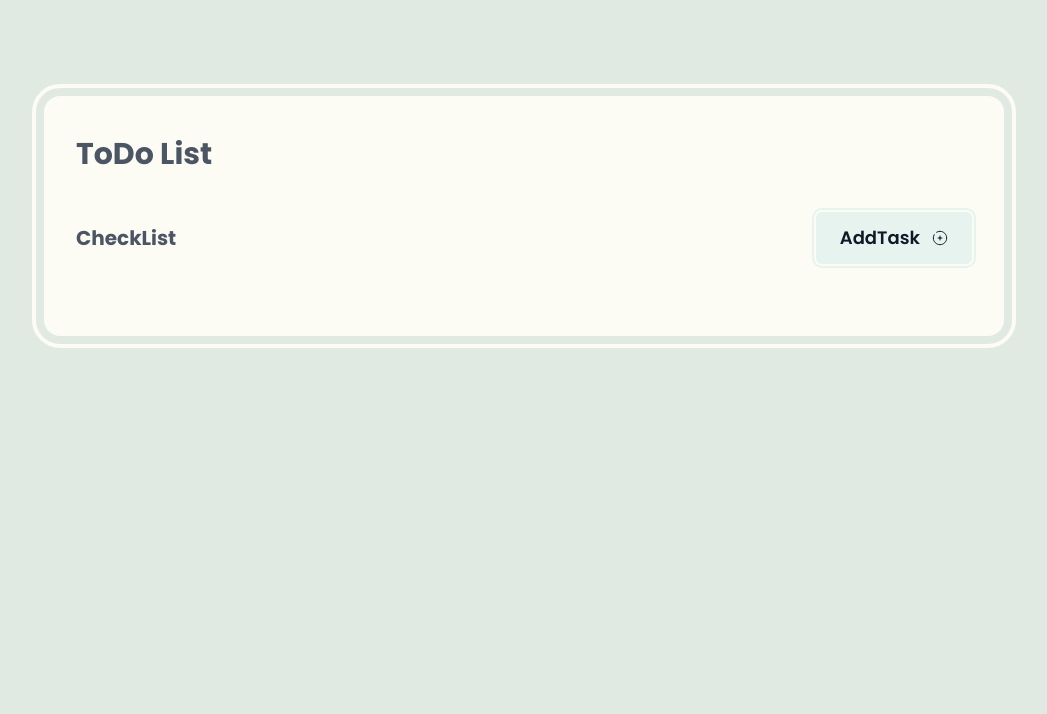
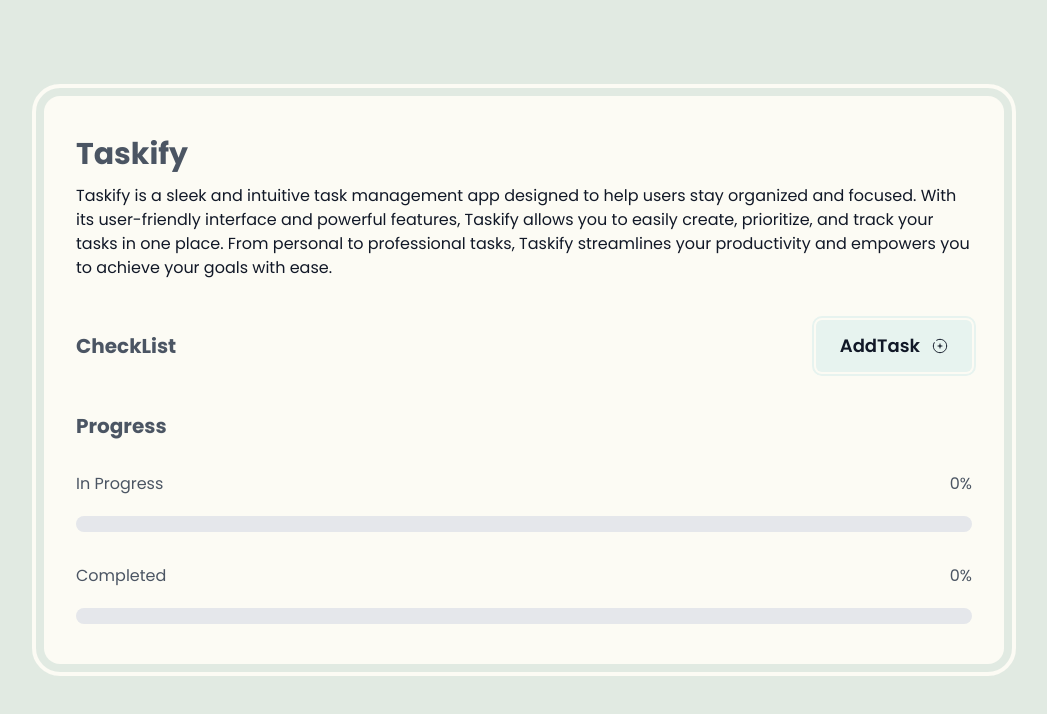
Before and after one commit to pitzzahh/Taskify, a SvelteKit app: page / in a window 1280 px wide. Shown: the top 714 px of the page, without its empty margins (116-1163 px from the left). Built offline with nearby package versions, Linux system fonts and the light colour scheme.

Commit message:
chore: add progress bar

```diff
--- /dev/null
+++ b/src/lib/components/progress/ProgressBar.svelte
@@ -0,0 +1,19 @@
+<script lang="ts">
+	export let title: string = '';
+	export let percentage: number = 0;
+
+	$: completeClass = title === 'Completed' ? 'bg-green-four' : 'bg-leaf-one';
+</script>
+
+<div>
+	<div class="flex justify-between text-base font-normal text-gray-three">
+		<p>{title}</p>
+		<p>{percentage}%</p>
+	</div>
+	<div class="mt-5 h-4 w-full overflow-hidden rounded-full bg-gray-one">
+		<div
+			class="{completeClass} h-4 rounded-full transition-all duration-500 ease-in-out"
+			style="width: {percentage}% "
+		/>
+	</div>
+</div>
--- /dev/null
+++ b/src/lib/components/progress/ProgressSection.svelte
@@ -0,0 +1,21 @@
+<script lang="ts">
+	import { todos } from '$lib/stores/TodoStore';
+	import ProgressBar from './ProgressBar.svelte';
+
+	export let completePercentage: number = 0;
+	export let progressPercentag: number = 0;
+
+	$: totalTodos = $todos.length;
+	$: completedTodos = $todos.filter((todo) => todo.completed).length;
+	$: notCompletedTodos = $todos.filter((todo) => !todo.completed).length || 0;
+	$: completePercentage = Math.round((completedTodos / totalTodos) * 100) || 0;
+	$: progressPercentage = Math.round((notCompletedTodos / totalTodos) * 100) || 0;
+</script>
+
+<section class="mt-10 ">
+	<h3 class="text-xl font-bold text-gray-three">Progress</h3>
+	<div class="mt-8 space-y-8">
+		<ProgressBar title="In Progress" percentage={progressPercentage} />
+		<ProgressBar title="Completed" percentage={completePercentage} />
+	</div>
+</section>
--- a/src/routes/+page.svelte
+++ b/src/routes/+page.svelte
@@ -1,6 +1,7 @@
 <script>
-	import AddTodoSection from '$lib/components/todos/AddTodoSection.svelte';
-	import TodoSection from '$lib/components/todos/TodoSection.svelte';
+	import AddTodoSection from '$lib/components/todo/AddTodoSection.svelte';
+	import TodoSection from '$lib/components/todo/TodoSection.svelte';
+	import ProgressSection from '$lib/components/progress/ProgressSection.svelte';
 </script>
 
 <div class="min-h-screen bg-olive-one p-0 selection:bg-green-two md:py-24 md:px-8">
@@ -8,10 +9,17 @@
 		class="mx-auto min-h-screen max-w-none rounded-none bg-cream-four px-5 py-10 outline-none
 	md:min-h-max md:max-w-[60rem] md:rounded-2xl md:px-8 md:outline-4 md:outline-offset-8 md:outline-cream-four"
 	>
-		<h1 class="text-3xl font-bold text-gray-three">ToDo List</h1>
+		<h1 class="text-3xl font-bold text-gray-three">Taskify</h1>
+		<p class="font-medium text-gray-five my-3">
+			Taskify is a sleek and intuitive task management app designed to help users stay organized and
+			focused. With its user-friendly interface and powerful features, Taskify allows you to easily
+			create, prioritize, and track your tasks in one place. From personal to professional tasks,
+			Taskify streamlines your productivity and empowers you to achieve your goals with ease.
+		</p>
 		<div class="mt-10">
 			<AddTodoSection />
 			<TodoSection />
+			<ProgressSection />
 		</div>
 	</main>
 </div>
```
Also changed, not shown: src/lib/components/todo/AddTodoSection.svelte (renamed from src/lib/components/todos/AddTodoSection.svelte), src/lib/components/todo/TodoInput.svelte (renamed from src/lib/components/todos/TodoInput.svelte), src/lib/components/todo/TodoSection.svelte (renamed from src/lib/components/todos/TodoSection.svelte).
